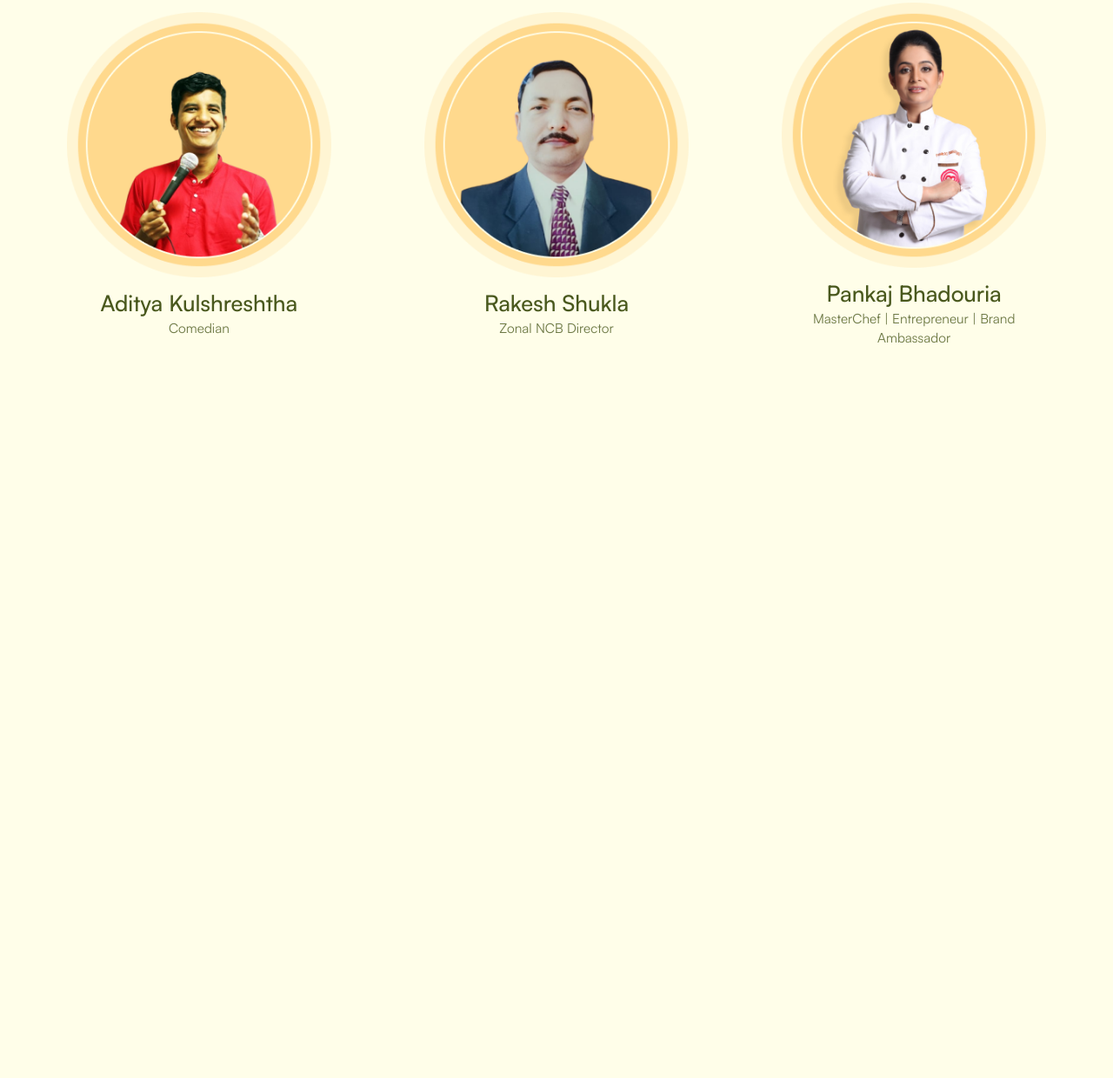
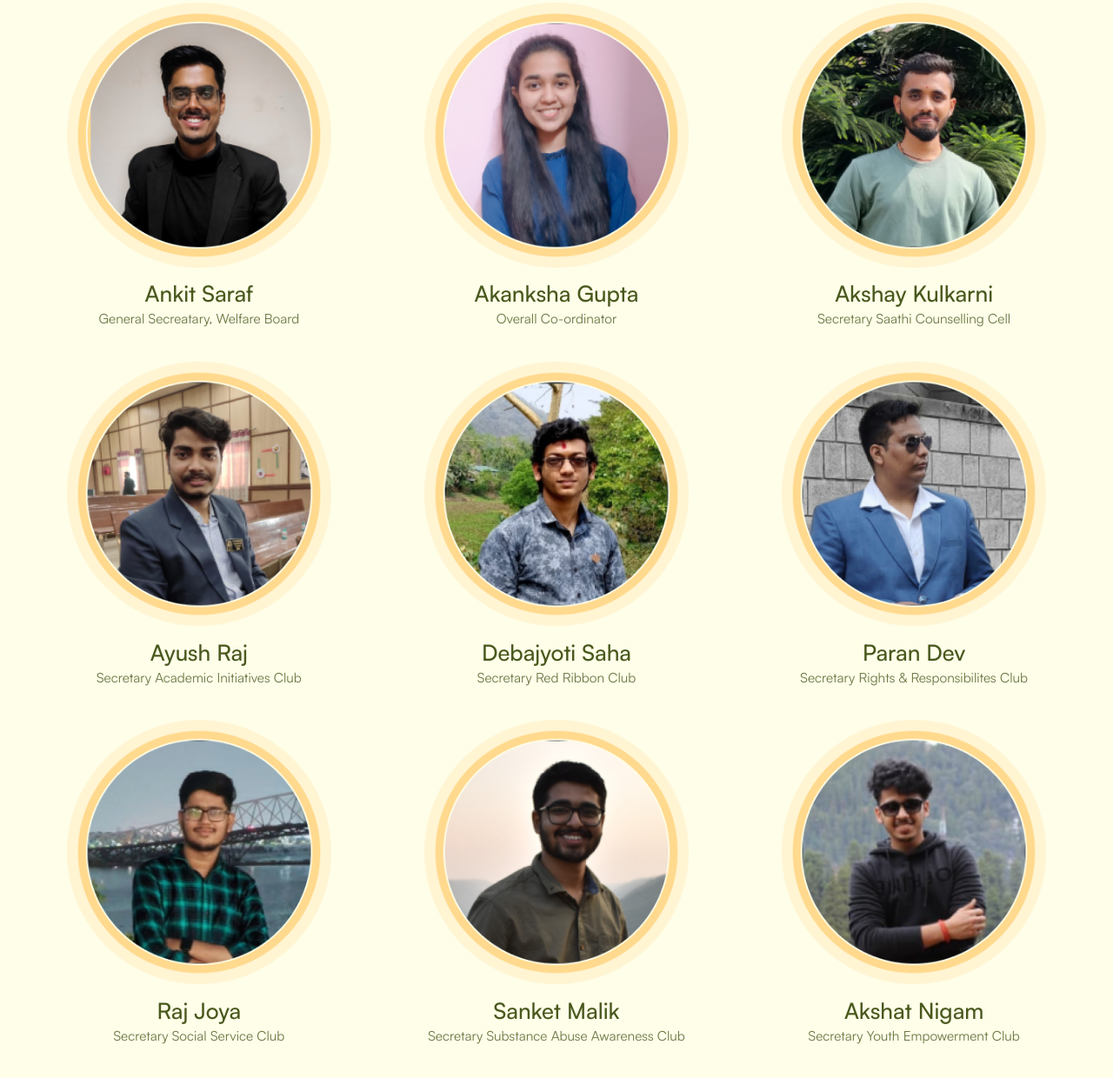
Before and after one commit to majnu0000/Prayatna_2023, a plain HTML site: page aboutUs.html in a window 1280 px wide. Shown: the part 1983-3223 px from the top of the page at 87% size. Before the commit the page ends 2446 px from the top, so only its background shows below. Drawn offline with Linux system fonts and the light colour scheme; a web font is replaced by a local one.

Commit message:
events fix

```diff
--- a/aboutUs.html
+++ b/aboutUs.html
@@ -64,23 +64,57 @@
     </div>
     <div class="speakers">
         <div class="title-container-se">
-            <span class="speakers-title">Speakers in spotlight &nbsp;</span>
+            <span class="speakers-title">Our Team</span>
         </div>
         <div class="speaker-container">
             <div class="speaker-card">
-                <img src="./images/kullu.png" alt="">
-                <div class="speaker-card-name">Aditya Kulshreshtha<br></div>
-                <div class="speaker-card-sub-title">Comedian</div>
+                <img src="./images/ankitbhaiya.png" alt="">
+                <div class="speaker-card-name">Ankit Saraf<br></div>
+                <div class="speaker-card-sub-title">General Secreatary, Welfare Board</div>
             </div>
             <div class="speaker-card">
-                <img src="./images/rakesh.png" alt="">
-                <div class="speaker-card-name">Rakesh Shukla<br></div>
-                <div class="speaker-card-sub-title">Zonal NCB Director</div>
+                <img src="./images/akankshadi.png" alt="">
+                <div class="speaker-card-name">Akanksha Gupta<br></div>
+                <div class="speaker-card-sub-title">Overall Co-ordinator</div>
             </div>
             <div class="speaker-card">
-                <img src="./images/pankaj.png" alt="">
-                <div class="speaker-card-name">Pankaj Bhadouria<br></div>
-                <div class="speaker-card-sub-title">MasterChef | Entrepreneur | Brand Ambassador</div>
+                <img src="./images/akshaybhaiya.png" alt="">
+                <div class="speaker-card-name">Akshay Kulkarni<br></div>
+                <div class="speaker-card-sub-title">Secretary Saathi Counselling Cell</div>
+            </div>
+        </div>
+        <div class="speaker-container">
+            <div class="speaker-card">
+                <img src="./images/ayushraj.png" alt="">
+                <div class="speaker-card-name">Ayush Raj<br></div>
+                <div class="speaker-card-sub-title">Secretary Academic Initiatives Club</div>
+            </div>
+            <div class="speaker-card">
+                <img src="./images/debajyotisaha.png" alt="">
+                <div class="speaker-card-name">Debajyoti Saha<br></div>
+                <div class="speaker-card-sub-title">Secretary Red Ribbon Club</div>
+            </div>
+            <div class="speaker-card">
+                <img src="./images/paran dev.png" alt="">
+                <div class="speaker-card-name">Paran Dev<br></div>
+                <div class="speaker-card-sub-title">Secretary Rights & Responsibilites Club</div>
+            </div>
+        </div>
+        <div class="speaker-container">
+            <div class="speaker-card">
+                <img src="./images/raj joya.png" alt="">
+                <div class="speaker-card-name">Raj Joya<br></div>
+                <div class="speaker-card-sub-title">Secretary Social Service Club</div>
+            </div>
+            <div class="speaker-card">
+                <img src="./images/sanketmalik.png" alt="">
+                <div class="speaker-card-name">Sanket Malik<br></div>
+                <div class="speaker-card-sub-title">Secretary Substance Abuse Awareness Club</div>
+            </div>
+            <div class="speaker-card">
+                <img src="./images/akshatnigam.png" alt="">
+                <div class="speaker-card-name">Akshat Nigam<br></div>
+                <div class="speaker-card-sub-title">Secretary Youth Empowerment Club</div>
             </div>
         </div>
     </div>
```
Also changed, not shown: Allevents.html (+4 -3 lines).
